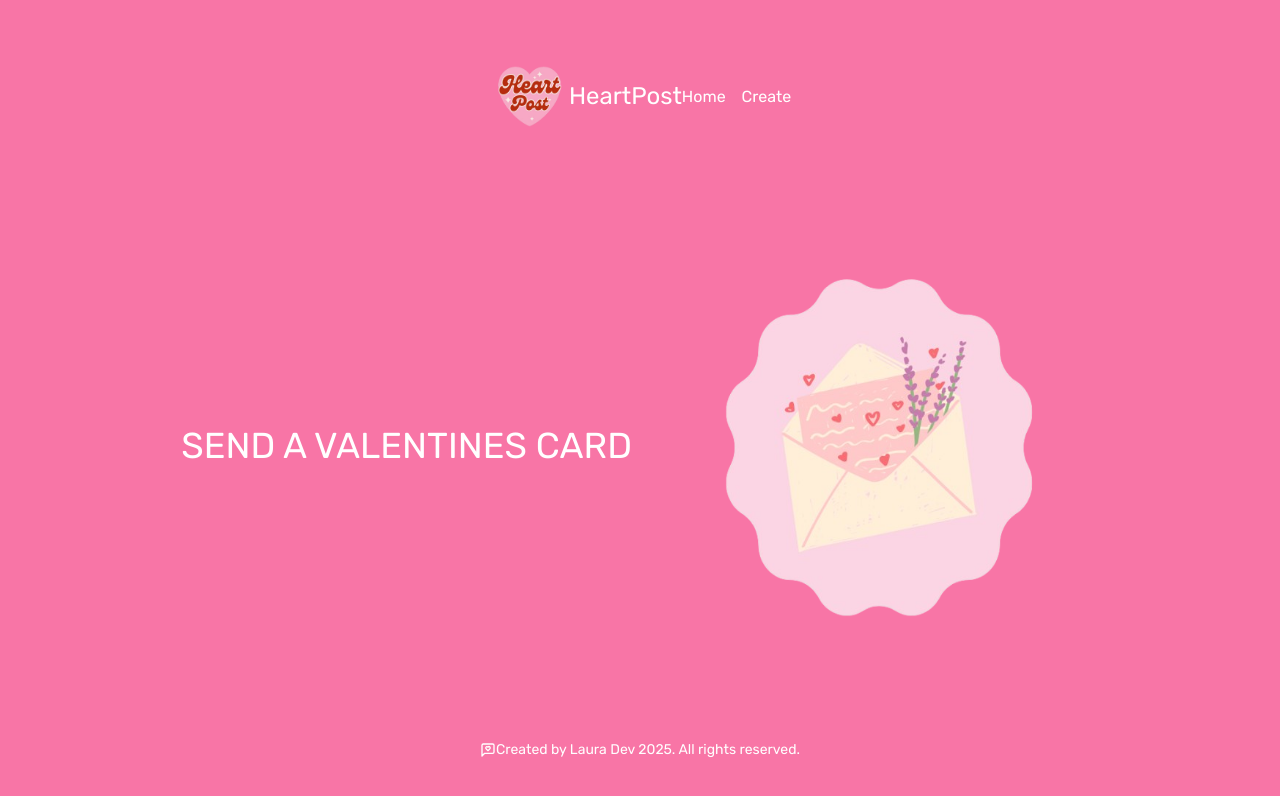
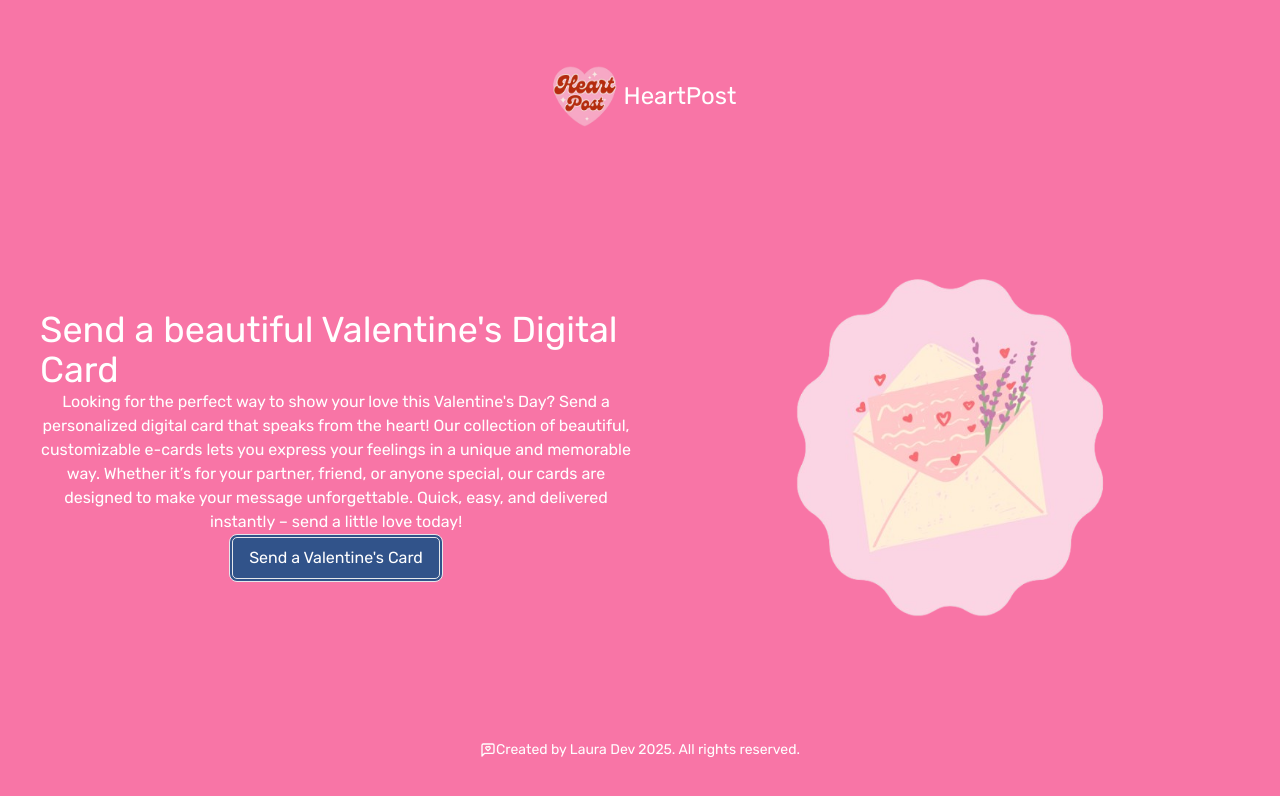
Before and after one commit to lavollmer/valentines-card, a React (Vite) app: page / in a window 1280 px wide. Shown: the top 796 px of the page. Built offline with nearby package versions, Linux system fonts and the light colour scheme.

Commit message:
updating the landing page with designs

```diff
--- a/src/components/LandingPage.tsx
+++ b/src/components/LandingPage.tsx
@@ -11,8 +11,18 @@ const LandingPage = () => {
         <Navigation />
       </div>
       <div className="flex grid grid-cols-1 md:grid-cols-2 gap-4">
-        <div className="font-rubik text-white text-4xl flex flex-col items-center justify-center">
-          <h1>SEND A VALENTINES CARD</h1>
+        <div className="font-rubik text-white flex flex-col items-center justify-center">
+          <h1 className="text-4xl">Send a beautiful Valentine's Digital Card</h1>
+          <p className="text-md text-center">
+            Looking for the perfect way to show your love this Valentine's Day?
+            Send a personalized digital card that speaks from the heart! Our
+            collection of beautiful, customizable e-cards lets you express your
+            feelings in a unique and memorable way. Whether it’s for your
+            partner, friend, or anyone special, our cards are designed to make
+            your message unforgettable. Quick, easy, and delivered instantly –
+            send a little love today!
+          </p>
+          <button className="py-2 px-4 rounded-lg bg-navyBlue bg-opacity-80 border-4 border-double">Send a Valentine's Card</button>
         </div>
         <div className="relative flex flex-col items-center justify-center">
           <img src={CardPink} alt="pink card" className="h-96 w-96" />
--- a/src/components/Navigation.tsx
+++ b/src/components/Navigation.tsx
@@ -9,7 +9,7 @@ const Navigation = () => {
       <div>
         <h1 className="text-white font-rubik text-2xl">HeartPost</h1>
       </div>
-      <div className="flex flex-row justify-between items-center">
+      {/* <div className="flex flex-row justify-between items-center">
         <div>
           <nav>
             <ul className="flex flex-row space-x-4">
@@ -26,7 +26,7 @@ const Navigation = () => {
             </ul>
           </nav>
         </div>
-      </div>
+      </div> */}
     </div>
   );
 };
```
